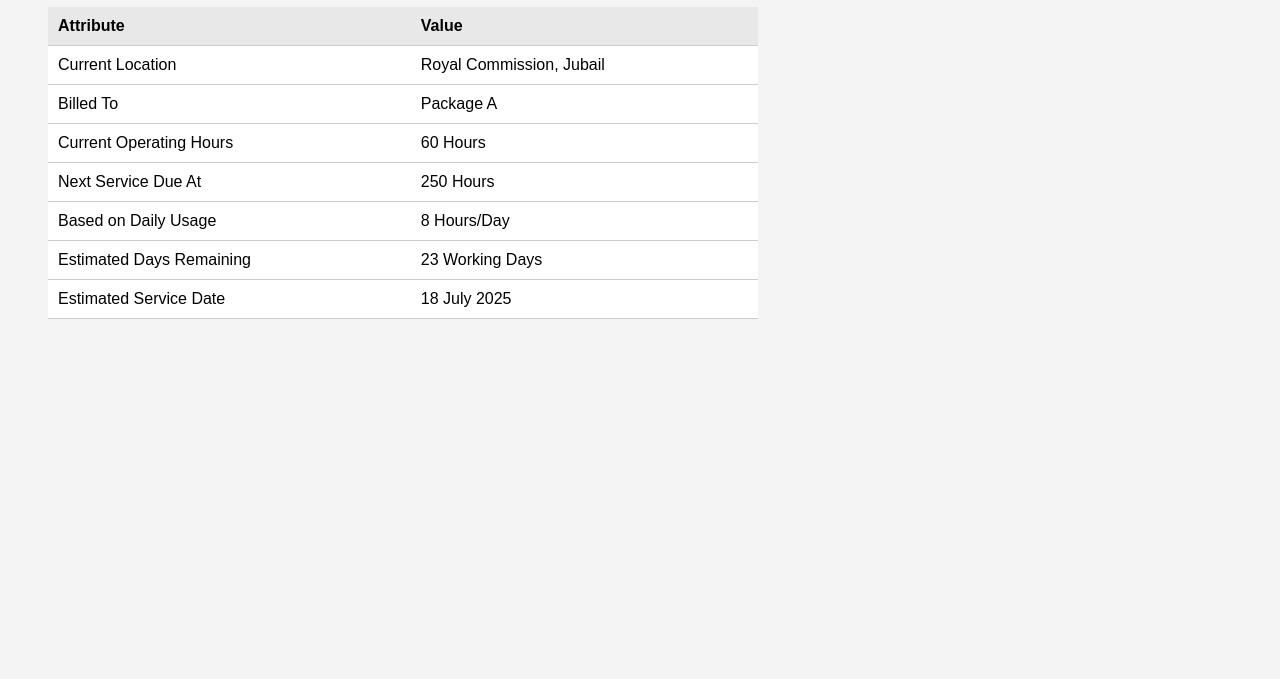
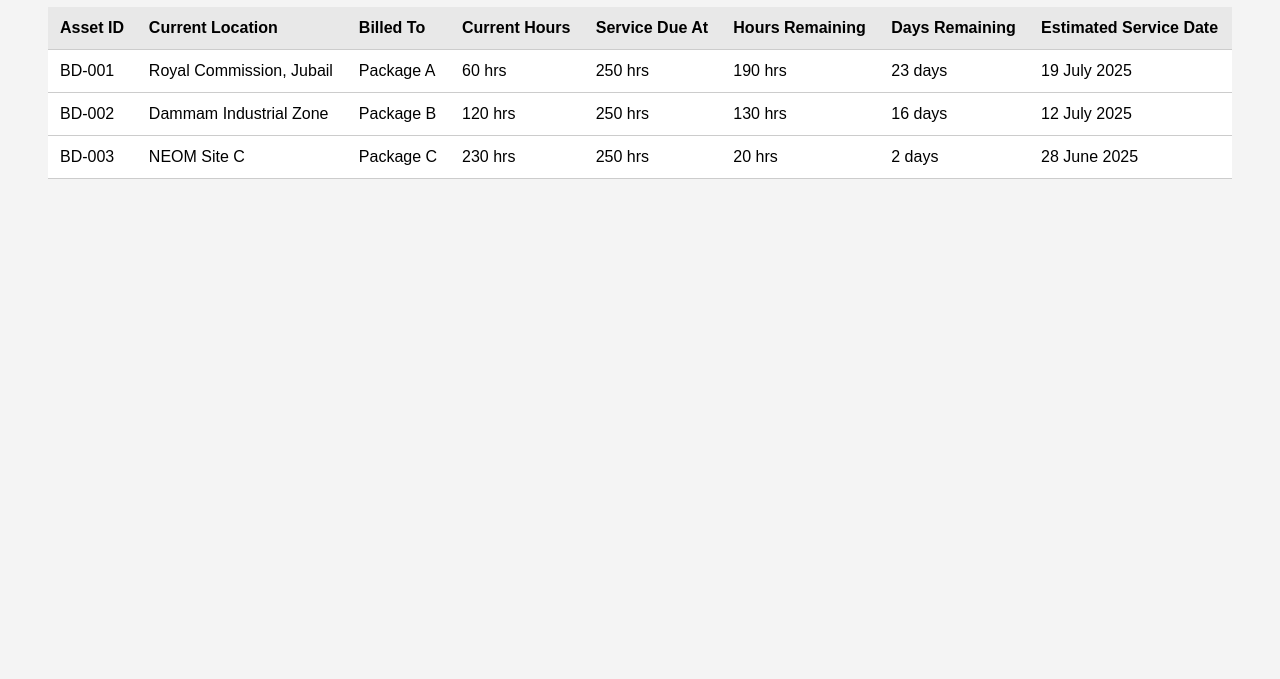
Before and after one commit to FH928/Bulldozer-Dashboard, a plain HTML site: page index.html in a window 1280 px wide. Shown: the part 121-800 px from the top of the page. Drawn offline with Linux system fonts and the light colour scheme.

Commit message:
Update index.html

```diff
--- a/index.html
+++ b/index.html
@@ -1,27 +1,66 @@
-
 <!DOCTYPE html>
 <html>
 <head>
-    <title>Bulldozer BD-001 - Asset Overview</title>
+    <title>Asset Maintenance Dashboard</title>
     <style>
         body { font-family: Arial, sans-serif; padding: 40px; background-color: #f4f4f4; }
         h1 { color: #333; }
-        table { border-collapse: collapse; width: 60%; margin-top: 20px; background: #fff; }
-        th, td { text-align: left; padding: 10px; border-bottom: 1px solid #ccc; }
+        table { border-collapse: collapse; width: 100%; background: #fff; margin-top: 20px; }
+        th, td { text-align: left; padding: 12px; border-bottom: 1px solid #ccc; }
         th { background-color: #e8e8e8; }
     </style>
 </head>
 <body>
-    <h1>Asset: Bulldozer BD-001</h1>
+    <h1>Bulldozer Fleet Maintenance Overview</h1>
     <table>
-        <tr><th>Attribute</th><th>Value</th></tr>
-        <tr><td>Current Location</td><td>Royal Commission, Jubail</td></tr>
-        <tr><td>Billed To</td><td>Package A</td></tr>
-        <tr><td>Current Operating Hours</td><td>60 Hours</td></tr>
-        <tr><td>Next Service Due At</td><td>250 Hours</td></tr>
-        <tr><td>Based on Daily Usage</td><td>8 Hours/Day</td></tr>
-        <tr><td>Estimated Days Remaining</td><td>23 Working Days</td></tr>
-        <tr><td>Estimated Service Date</td><td>18 July 2025</td></tr>
+        <thead>
+            <tr>
+                <th>Asset ID</th>
+                <th>Current Location</th>
+                <th>Billed To</th>
+                <th>Current Hours</th>
+                <th>Service Due At</th>
+                <th>Hours Remaining</th>
+                <th>Days Remaining</th>
+                <th>Estimated Service Date</th>
+            </tr>
+        </thead>
+        <tbody>
+
+    <tr>
+        <td>BD-001</td>
+        <td>Royal Commission, Jubail</td>
+        <td>Package A</td>
+        <td>60 hrs</td>
+        <td>250 hrs</td>
+        <td>190 hrs</td>
+        <td>23 days</td>
+        <td>19 July 2025</td>
+    </tr>
+
+    <tr>
+        <td>BD-002</td>
+        <td>Dammam Industrial Zone</td>
+        <td>Package B</td>
+        <td>120 hrs</td>
+        <td>250 hrs</td>
+        <td>130 hrs</td>
+        <td>16 days</td>
+        <td>12 July 2025</td>
+    </tr>
+
+    <tr>
+        <td>BD-003</td>
+        <td>NEOM Site C</td>
+        <td>Package C</td>
+        <td>230 hrs</td>
+        <td>250 hrs</td>
+        <td>20 hrs</td>
+        <td>2 days</td>
+        <td>28 June 2025</td>
+    </tr>
+
+        </tbody>
     </table>
 </body>
 </html>
```
